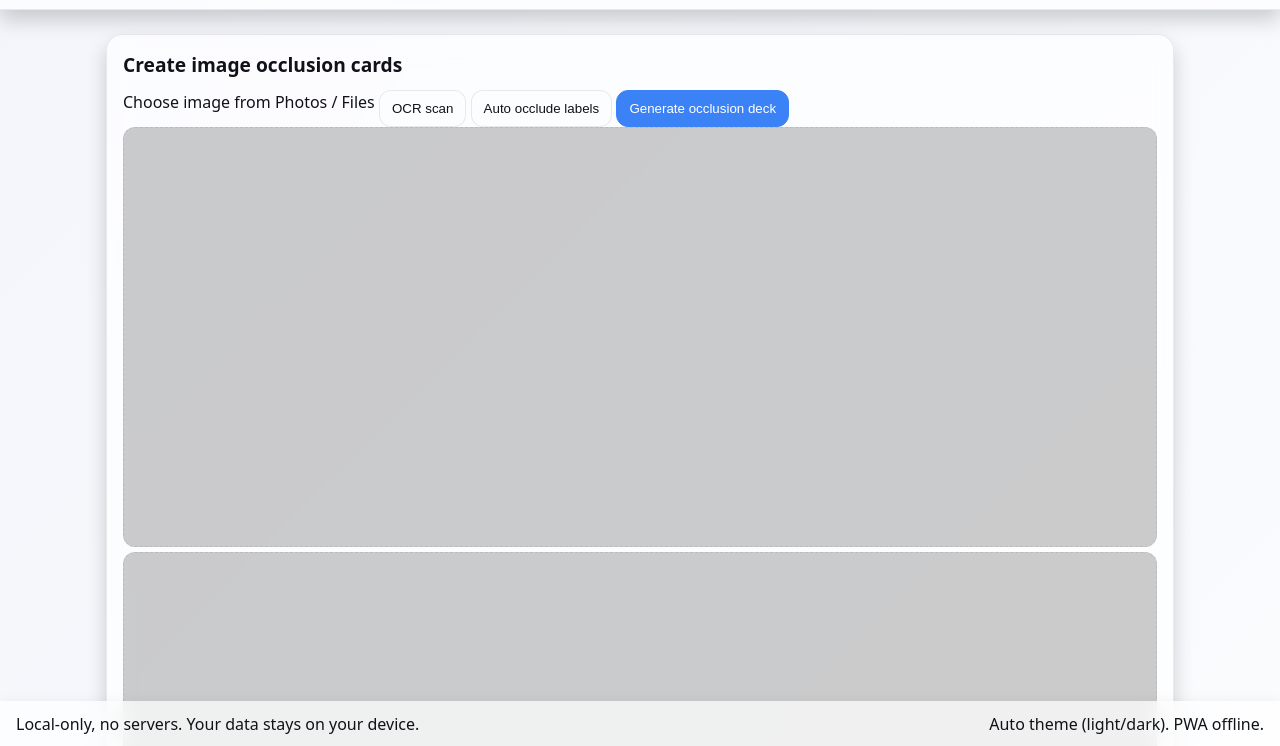
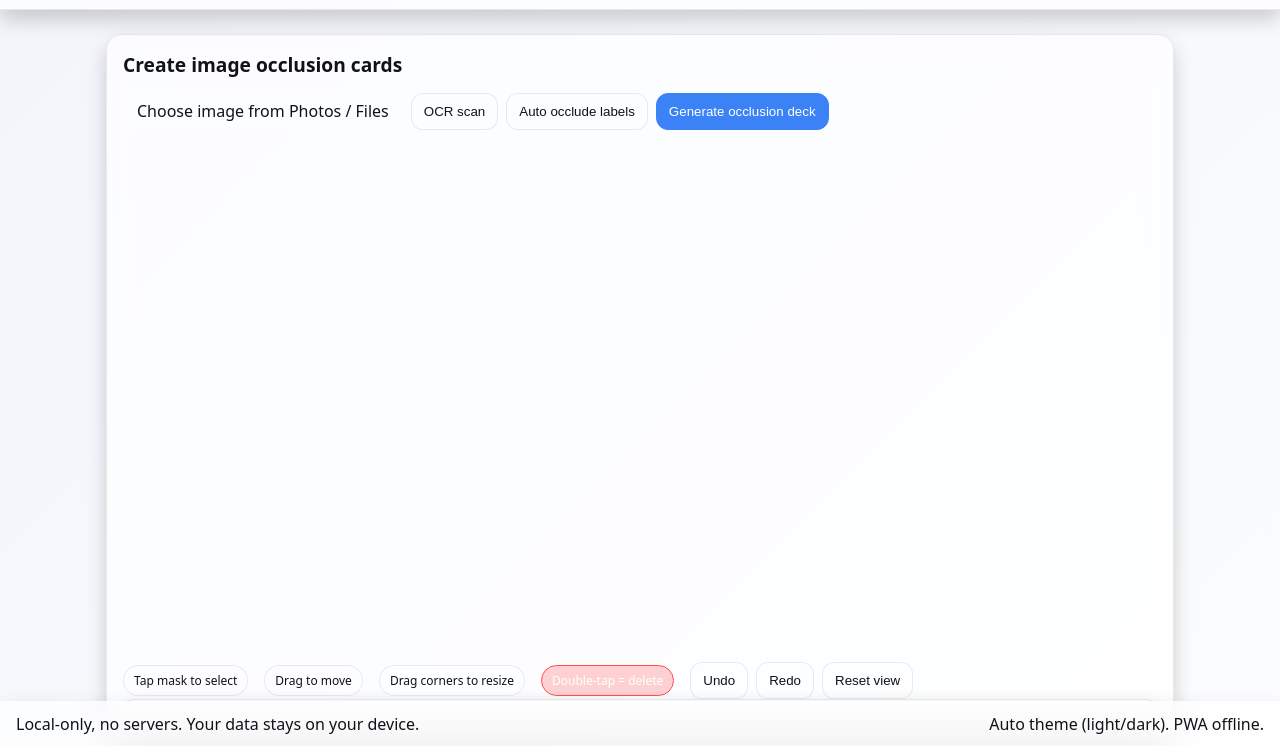
Before and after one commit to safevoice009/Janu-flashcard-generator, a plain HTML site: page index.html in a window 1280 px wide. Shown: the part 52-798 px from the top of the page. Drawn offline with Linux system fonts and the light colour scheme; a script that the page names is missing.

Commit message:
Update styles.css

```diff
--- a/styles.css
+++ b/styles.css
@@ -63,8 +63,9 @@ h2 { margin: 0 0 12px; font-size: 1.2rem; }
 
 .fileBtn { position: relative; overflow: hidden; display: inline-block; }
 .fileBtn input[type=file] { position:absolute; inset:0; opacity:0; width:100%; height:100%; }
+.fileBtn.big { padding:10px 14px; border-radius:12px; background:rgba(255,255,255,0.06); }
 
-.uploader, .settingsRow, .deckControls, .reviewBtns, .editToolbar {
+.uploader, .settingsRow, .deckControls, .reviewBtns, .editToolbar, .editorTop {
   display: flex; gap: 8px; flex-wrap: wrap; align-items: center;
 }
 
@@ -75,10 +76,22 @@ input, textarea, select {
 
 textarea { min-height: 140px; }
 
-.canvasRow { display: grid; grid-template-columns: 1fr 1fr; gap: 10px; align-items: start; }
+.editorPane { display:flex; flex-direction:column; gap:10px; }
+.editorCanvasWrap { position:relative; width:100%; }
 #imgCanvas, #maskCanvas {
-  width: 100%; height: 420px; border-radius: 12px; border: 1px dashed var(--border); background: rgba(0,0,0,0.2);
+  width: 100%; height: 520px; border-radius: 12px; display: block;
 }
+#maskCanvas {
+  position: absolute; left: 0; top: 0; touch-action: none;
+}
+
+.progress { height:28px; border-radius:8px; background:rgba(255,255,255,0.06); overflow:hidden; position:relative; }
+.progress.hidden { display:none; }
+#progressFill { height:100%; width:0%; background:linear-gradient(90deg,#7aa2f7,#9ece6a); transition:width 120ms linear; }
+#progressText { position:absolute; right:8px; top:4px; font-size:12px; color:var(--text); }
+
+.busy { position: absolute; inset:20px; background: rgba(0,0,0,0.45); color:white; display:flex; align-items:center; justify-content:center; font-weight:600; border-radius:12px; z-index:999; }
+.hidden { display:none; }
 
 .legend .chip, .editToolbar .chip {
   display: inline-block; padding: 6px 10px; border-radius: 999px; margin-right: 8px;
```
